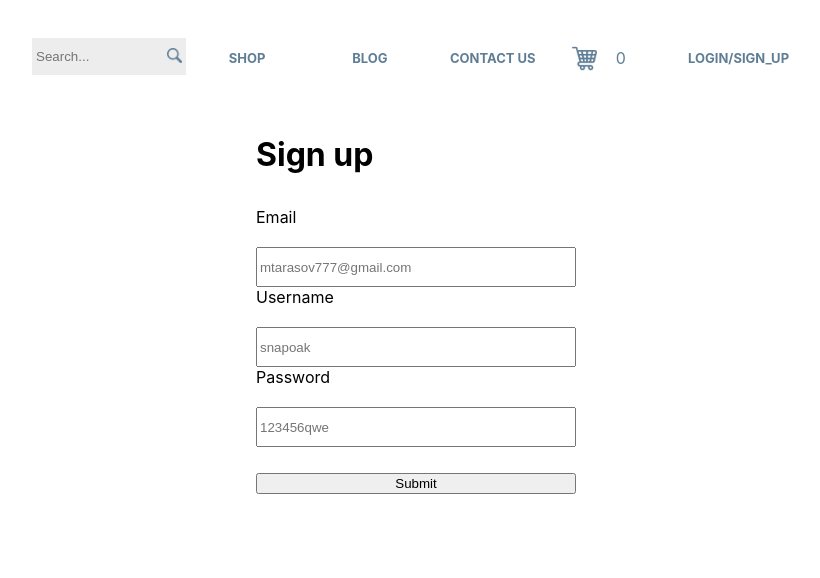
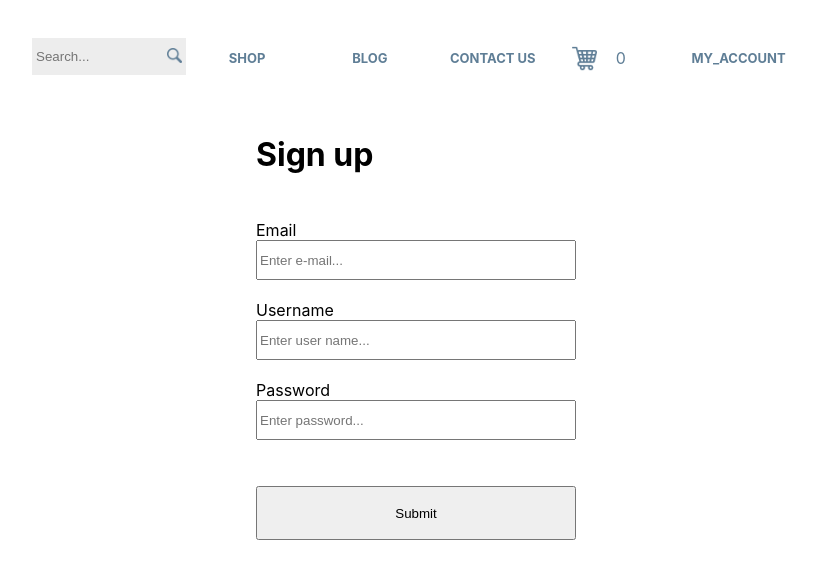
Before and after one commit to NikolasPlatonov/zenbit_store, a React (Create React App) app: page /login in a window 1280 px wide. Shown: the top 578 px of the page, without its empty margins (224-1044 px from the left). Built offline with nearby package versions, Linux system fonts and the light colour scheme.

Commit message:
CSS for login page added Warnings for input fields works

```diff
--- a/src/components/Header/Header.js
+++ b/src/components/Header/Header.js
@@ -27,6 +27,7 @@ export const Header = ({
           className={s.input}
           onKeyPress={keyPressed}
         />
+
         <button className={s.search_btn} onClick={searchProducts}>
           <img alt="search_icon" src={search_icon} />
         </button>
@@ -54,7 +55,7 @@ export const Header = ({
           </div>
         </div>
         <div className={s.menu_btn}>
-          <NavLink to="/login">LOGIN/SIGN_UP</NavLink>
+          <NavLink to="/login">MY_ACCOUNT</NavLink>
         </div>
       </div>
     </div>
--- a/src/components/Login/SignUp.js
+++ b/src/components/Login/SignUp.js
@@ -30,13 +30,9 @@ const SignUp = () => (
         //то есть, в которых что-то ввели
         render={({ errors, touched }) => (
           <Form className={s.form_container}>
+            <div className={s.form_item}>
               <label htmlFor="email">Email</label>
-            <Field
-              name="email"
-              placeholder="mtarasov777@gmail.com"
-              type="email"
-            />
-
+              <Field name="email" placeholder="Enter e-mail..." type="email" />
               {
                 //если в этом поле возникла ошибка и
                 //если это поле "затронуто, то выводим ошибку
@@ -44,20 +40,30 @@ const SignUp = () => (
                   <div className={s.field_error}>{errors.email}</div>
                 )
               }
+            </div>
 
+            <div className={s.form_item}>
               <label htmlFor="username">Username</label>
-            <Field name="username" placeholder="snapoak" type="text" />
-
+              <Field
+                name="username"
+                placeholder="Enter user name..."
+                type="text"
+              />
               {errors.username && touched.username && (
                 <div className={s.field_error}>{errors.username}</div>
               )}
-
+            </div>
+            <div className={s.form_item}>
               <label htmlFor="password">Password</label>
-            <Field name="password" placeholder="123456qwe" type="password" />
-
+              <Field
+                name="password"
+                placeholder="Enter password..."
+                type="password"
+              />
               {errors.password && touched.password && (
                 <div className={s.field_error}>{errors.password}</div>
               )}
+            </div>
 
             <div className={s.btn_container}>
               <button type="submit">Submit</button>
--- a/src/components/Login/SignUp.module.css
+++ b/src/components/Login/SignUp.module.css
@@ -6,11 +6,19 @@
 
 .form_container {
   display: grid;
-  grid-template-rows: repeat(7, 40px);
+  grid-template-rows: repeat(4, 1fr);
   min-width: 25vw;
+  text-align: start;
+}
+
+.form_item {
+  display: grid;
+  grid-template-rows: 1fr 2fr 1fr;
 }
 
 .field_error {
+  color: red;
+  font-size: small;
 }
 
 .btn_container {
```
Lines whose indentation alone changed are shown as unchanged.
